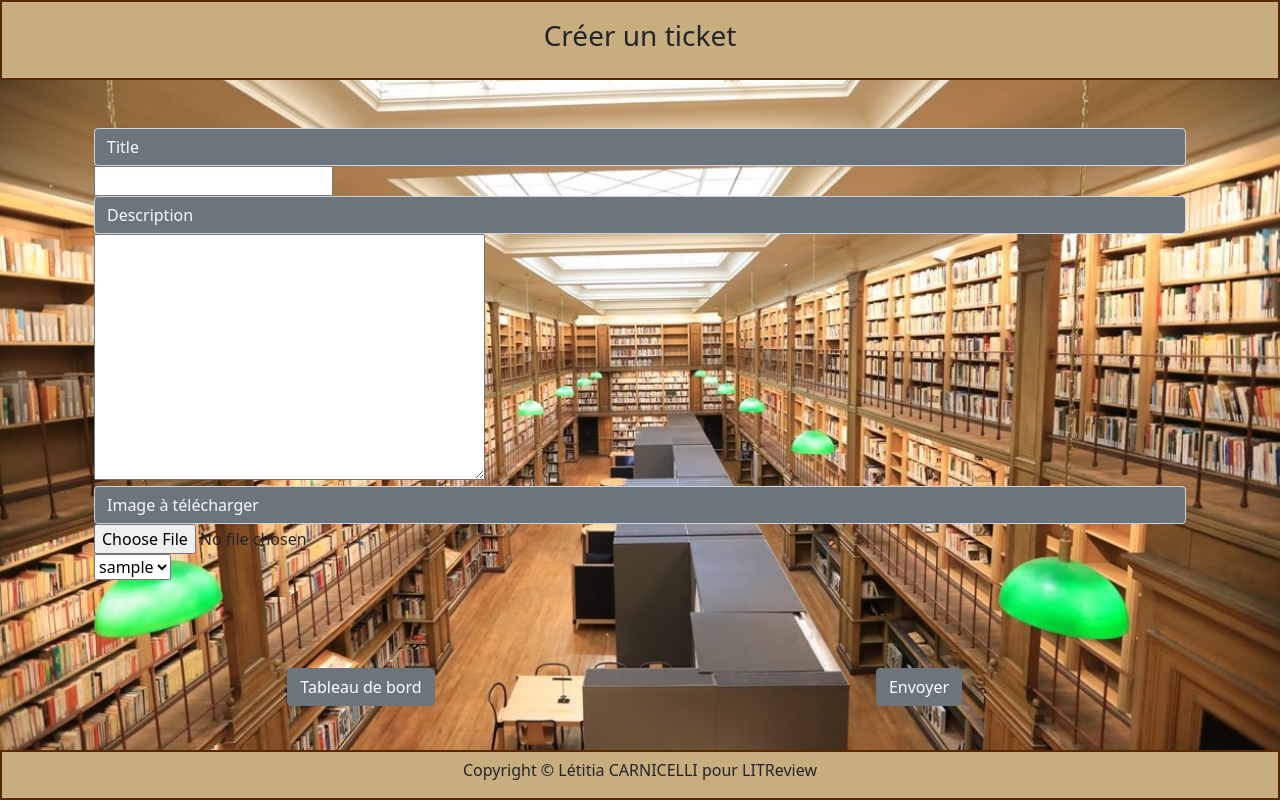
After one commit to maticha84/oc_p9_repository, a Django app: page /litapp/ticket.html in a window 1280 px wide. The commit adds this page. Run offline with Django 3.2, Linux system fonts and the light colour scheme; the visitor is signed in with stand-in values (Sample User, id 1); data comes from the database, SQL or seed files in the repository; some libraries are stand-ins or nearby versions.

Commit message:
Création d'un ticket OK TODO : lieu d'enregistrement des images à voir pour le définir TODO : afficher l'aperçu de l'image uploader avant envoie du ticket

```diff
--- /dev/null
+++ b/litreview/litapp/forms.py
@@ -0,0 +1,10 @@
+from django import forms
+from django.db.models import CharField
+
+from .models import Ticket
+
+
+class TicketForm(forms.ModelForm):
+    class Meta:
+        model = Ticket
+        fields = ['title', 'description', 'image', 'user',]
--- a/litreview/litapp/templates/litapp/index.html
+++ b/litreview/litapp/templates/litapp/index.html
@@ -1,6 +1,6 @@
 {% extends 'litapp/base.html' %}
 {% block title %}
-    <h3 class="page_title">{{ message }}</h3>
+    <h3 >{{ message }}</h3>
 {% endblock %}
 
 {% block content %}
--- a/litreview/litapp/templates/litapp/new_account.html
+++ b/litreview/litapp/templates/litapp/new_account.html
@@ -6,14 +6,9 @@
 
 {% block content %}
 
-{% if form.errors %}
-    <p>Le nom d'utilisateur existe déjà et/ou n'est pas correct. Merci de recommencer.</p>
-{% endif %}
-
 <form method="post" class="form container">
     <div class="container">
         <div class="row">
-
                 <div class="col-8 col-center" >
                     <br><br>
                         {% csrf_token %}
--- /dev/null
+++ b/litreview/litapp/templates/litapp/ticket.html
@@ -0,0 +1,53 @@
+{% extends 'litapp/base.html' %}
+{% block title %}
+    <h3 >{{ message }}</h3>
+{% endblock %}
+
+{% block content %}
+<form method="post" class="form container" enctype="multipart/form-data">
+    <div class="container">
+        <div class="row">
+                <div class="col" >
+                    <br><br>
+                    {% csrf_token %}
+                    <label for="{{ ticket_form.title.id_for_label }}" class="form-control bg-secondary text-light">Title</label>
+                    {{ ticket_form.title }}
+                    <label for="{{ ticket_form.description.id_for_label }}" class="form-control bg-secondary text-light">Description</label>
+                    {{ ticket_form.description }}
+                    <label for="{{ ticket_form.image.id_for_label }}" class="form-control bg-secondary text-light">Image à télécharger</label>
+                    {{ ticket_form.image }}
+                    <p>
+                        <select id="user_id" name="user">
+                            <option value="1">{{ user.get_username }}</option>
+                        </select>
+                    </p>
+                    <!--<p>{{ ticket_form.user }}</p>
+                    <input type="text" class="form-control" name="title" placeholder="Titre"/>
+                    <br>
+                    <textarea class="form-control" name="description" placeholder="Description"></textarea>
+                    <br>
+                    <div>
+                        <label for="image" class="btn btn-secondary">
+                            <input type="file" id="image" name="image" class="form-control" accept="image/*" />
+                            Télécharger une image
+                        </label>
+                    </div>
+                    -->
+                    <br><br>
+                </div>
+        </div>
+    </div>
+    <div class="container">
+        <div class="row">
+            <div class="col-6 col-center">
+                <br>
+                <a href="{% url 'home' %}"><button class="btn btn-secondary" type="button" >Tableau de bord</button></a>
+            </div>
+            <div class="col-6 col-center">
+                <br>
+                <button class="btn btn-secondary" value="Submit" type="submit" >Envoyer</button>
+            </div>
+        </div>
+    </div>
+</form>
+{% endblock %}
--- a/litreview/litapp/urls.py
+++ b/litreview/litapp/urls.py
@@ -8,4 +8,5 @@ urlpatterns = [
     path('new_account.html', views.new_account, name="new_account"),
     path('home.html', views.home_view, name='home'),
     path('logout/', views.logout_view, name='logout'),
+    path('ticket.html', views.ticket_create, name='ticket_create'),
 ]
--- a/litreview/litapp/views.py
+++ b/litreview/litapp/views.py
@@ -1,11 +1,15 @@
 from django.shortcuts import render
+from django.db.models import CharField, Value
 from django.contrib.auth import authenticate, login, logout
 from django.http import HttpResponseRedirect, HttpResponse
 from django.conf import settings
 from django.contrib.auth.decorators import login_required
 from django.contrib.auth.password_validation import validate_password
+from itertools import chain
 
 from .models import User
+from .forms import TicketForm
+
 
 def index(request):
     title = "Bienvenue sur le serveur LitReview - cliquez sur l'application qui vous intéresse"
@@ -16,25 +20,25 @@ def index(request):
 
 
 def login_view(request):
-        title = "Page de login"
-        login_echec = ""
+    title = "Page de login"
+    login_echec = ""
 
-        if request.POST:
-            username = request.POST.get('username')
-            password = request.POST.get('password')
-            user = authenticate(username=username, password=password)
+    if request.POST:
+        username = request.POST.get('username')
+        password = request.POST.get('password')
+        user = authenticate(username=username, password=password)
 
-            if user is not None and user.is_active:
-                login(request, user)
-                return HttpResponseRedirect(settings.LOGIN_REDIRECT_URL)
-            else:
-                login_echec = "Nom d'utilisateur et/ou Mdp incorrect."
+        if user is not None and user.is_active:
+            login(request, user)
+            return HttpResponseRedirect(settings.LOGIN_REDIRECT_URL)
+        else:
+            login_echec = "Nom d'utilisateur et/ou Mdp incorrect."
 
-        context = {
-            'message': title,
-            'login_echec': login_echec,
-        }
-        return render(request, 'litapp/login.html', context)
+    context = {
+        'message': title,
+        'login_echec': login_echec,
+    }
+    return render(request, 'litapp/login.html', context)
 
 
 def logout_view(request):
@@ -91,8 +95,54 @@ def new_account(request):
 @login_required(login_url='/litapp/login.html')
 def home_view(request):
     title = "Bienvenue à la maison"
+    """
+    reviews = get_users_viewable_reviews(request.user)
+    # returns queryset of reviews
+    reviews = reviews.annotate(content_type=Value('REVIEW', CharField()))
+
+    tickets = get_users_viewable_tickets(request.user)
+    # returns queryset of tickets
+    tickets = tickets.annotate(content_type=Value('TICKET', CharField()))
+
+    # combine and sort the two types of posts
+    posts = sorted(
+        chain(reviews, tickets),
+        key=lambda post: post.time_created,
+        reverse=True
+    )
+    """
     context = {
-        'message': title
+        'message': title,
+        # 'posts':posts
     }
 
     return render(request, 'litapp/home.html', context)
+
+
+@login_required(login_url='/litapp/login.html')
+def ticket_create(request):
+    title_page = "Créer un ticket"
+
+    if request.method == 'POST':
+
+        ticket_form = TicketForm(request.POST, request.FILES)
+        ticket = ticket_form.save(commit=False)
+        ticket.user = request.user
+        if ticket_form.is_valid():
+            title = ticket_form.cleaned_data['title']
+            description = ticket_form.cleaned_data['description']
+            image = ticket_form.cleaned_data['image']
+            context = {
+                'message': title_page,
+                'ticket_form': ticket_form,
+            }
+
+            ticket.save()
+            return render(request, 'litapp/ticket.html', context)
+    else:
+        ticket_form = TicketForm()
+    context = {
+        'message': title_page,
+        'ticket_form': ticket_form,
+    }
+    return render(request, 'litapp/ticket.html', context)
```
Also changed, not shown: litreview/litapp/templates/litapp/home.html (+14 -1 lines).
